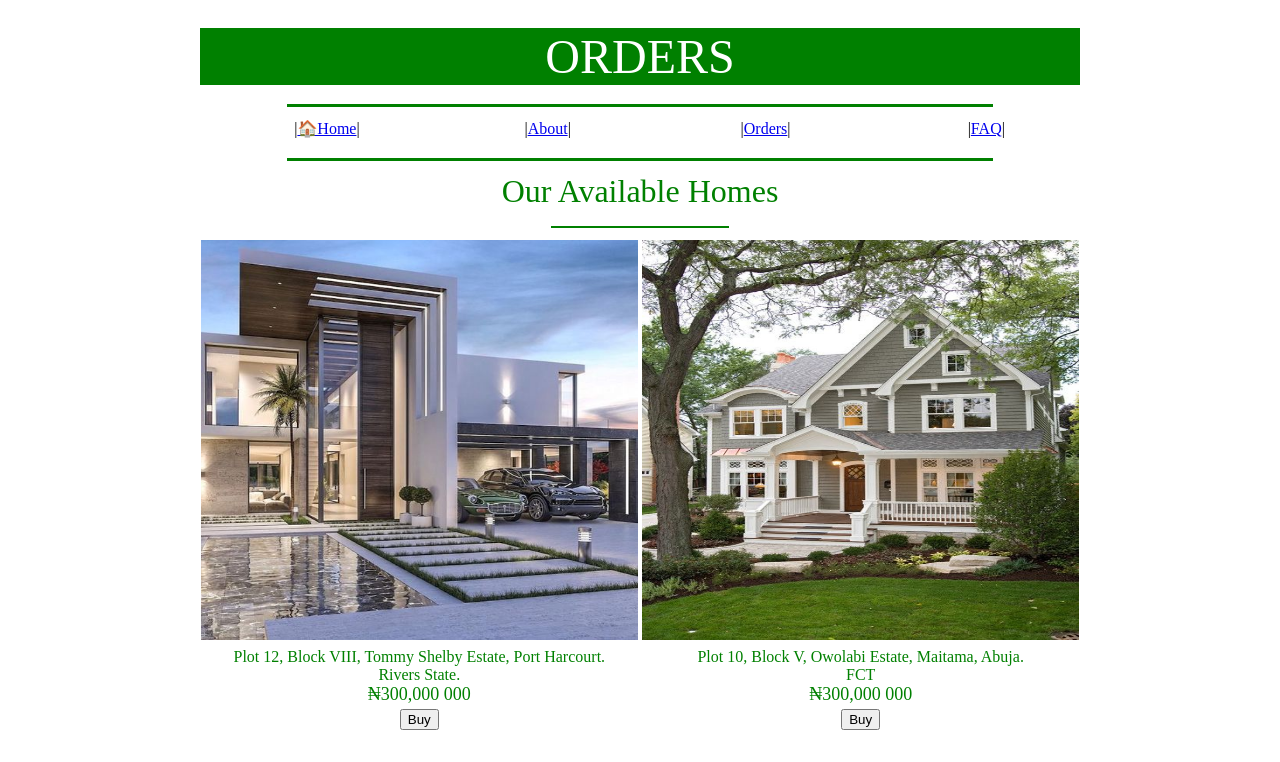
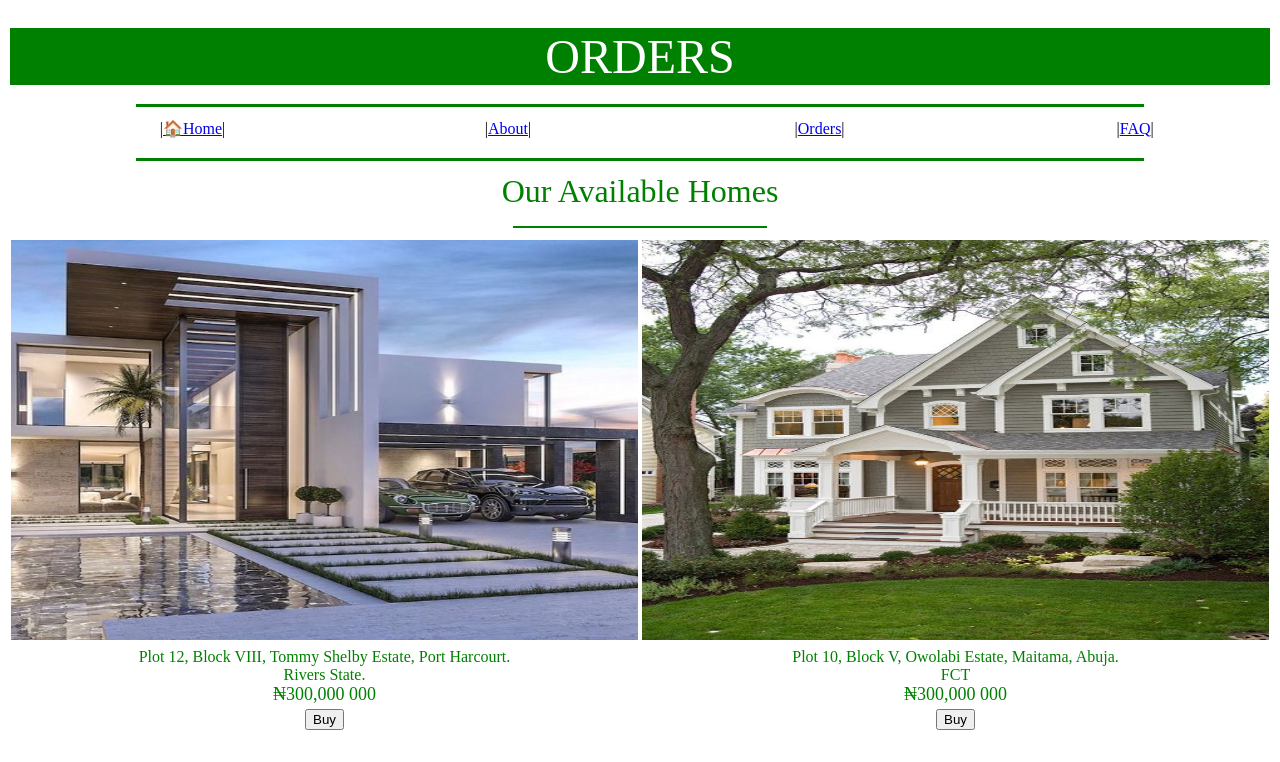
Before and after one commit to DannyS641/AptechAdronPractice, a plain HTML site: page 15/Orders.html in a window 1280 px wide. Shown: the top 762 px of the page. Drawn offline with Linux system fonts and the light colour scheme.

Commit message:
Update Orders.html

```diff
--- a/15/Orders.html
+++ b/15/Orders.html
@@ -6,7 +6,7 @@
     <title>Document</title>
 </head>
 <body>
-    <table align="center" border="0" width="70%">
+    <table align="center" border="0" width="100%">
         <tr>
             <td colspan="4"  align="center" bgcolor="green">
                 <font size="10" color="white" face="cooper black">
```
